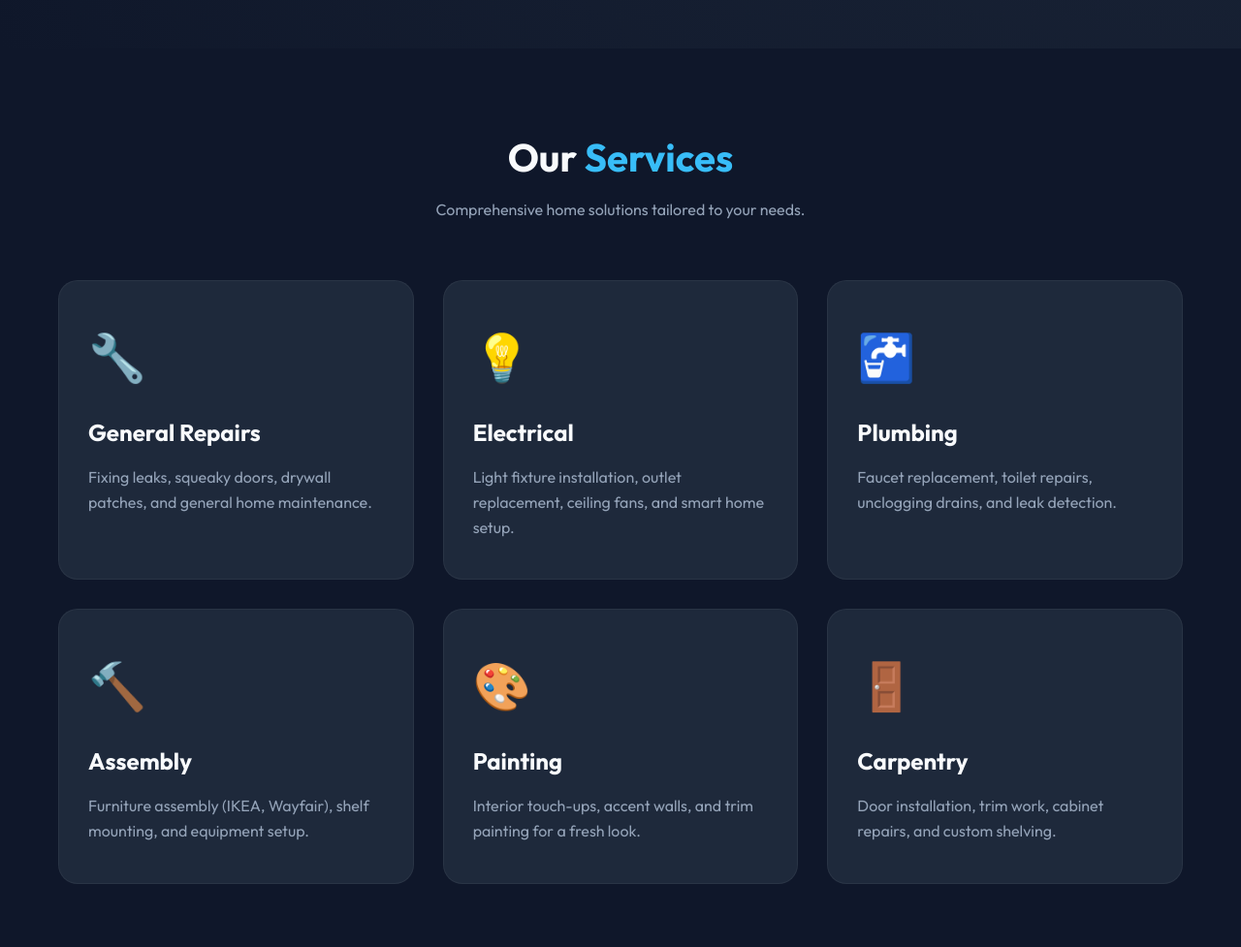
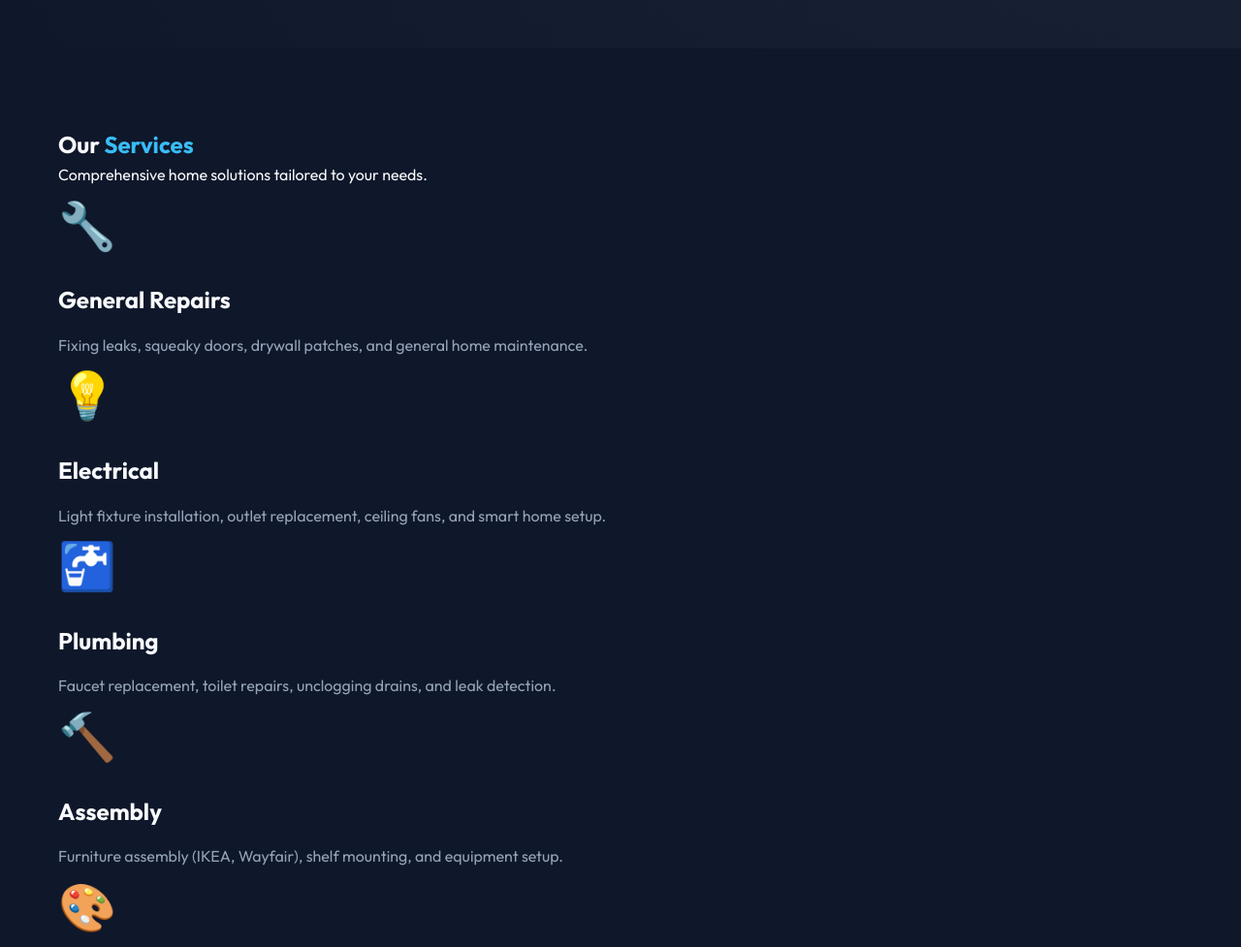
Before and after one commit to ShAnT700/HandyMan_project, a plain HTML site: page index.html in a window 1280 px wide. Shown: the part 800-1777 px from the top of the page at 97% size. Drawn offline with Linux system fonts and the light colour scheme.

Commit message:
Compact services section and verify links

```diff
--- a/style.css
+++ b/style.css
@@ -246,62 +246,6 @@ img {
 .hero p {
     font-size: 1.2rem;
     color: var(--text-muted);
-    margin-bottom: 40px;
-    max-width: 600px;
-}
-
-/* Services Section */
-.section-header {
-    text-align: center;
-    margin-bottom: 60px;
-}
-
-.section-header h2 {
-    font-size: 2.5rem;
-    margin-bottom: 10px;
-}
-
-.section-header p {
-    color: var(--text-muted);
-}
-
-.services-grid {
-    display: grid;
-    grid-template-columns: repeat(auto-fit, minmax(300px, 1fr));
-    gap: 30px;
-}
-
-.service-card {
-    background-color: var(--bg-secondary);
-    padding: 40px 30px;
-    border-radius: 20px;
-    transition: var(--transition);
-    border: 1px solid rgba(255, 255, 255, 0.05);
-}
-
-.service-card:hover {
-    transform: translateY(-10px);
-    border-color: var(--primary-color);
-    box-shadow: 0 10px 30px rgba(0, 0, 0, 0.3);
-}
-
-.service-card .icon {
-    font-size: 3rem;
-    margin-bottom: 20px;
-}
-
-.service-card h3 {
-    font-size: 1.5rem;
-    margin-bottom: 15px;
-}
-
-.service-card p {
-    color: var(--text-muted);
-}
-
-/* Why Us Section */
-.why-us {
-    background-color: var(--bg-secondary);
 }
 
 .why-us-content {
```
